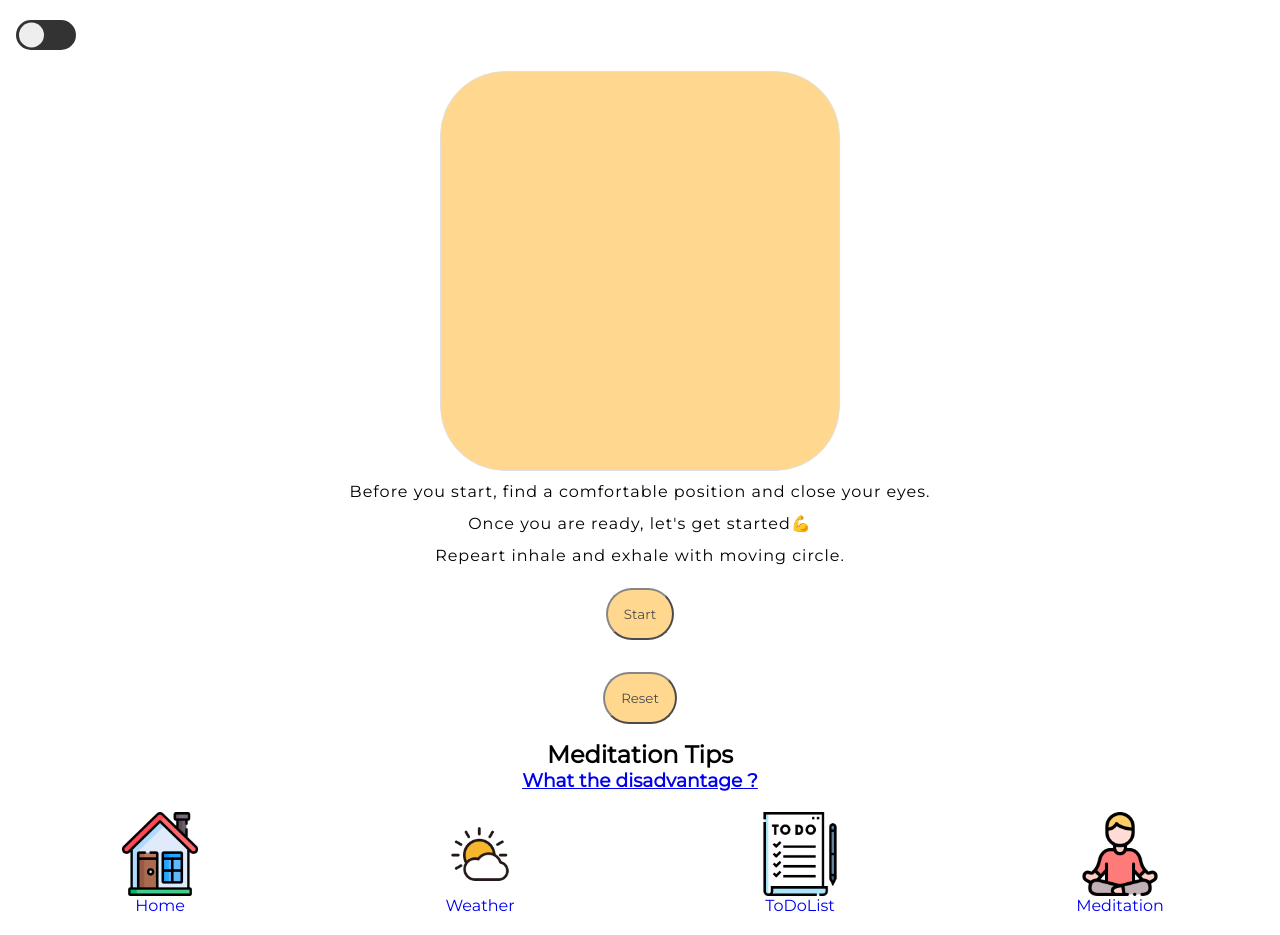
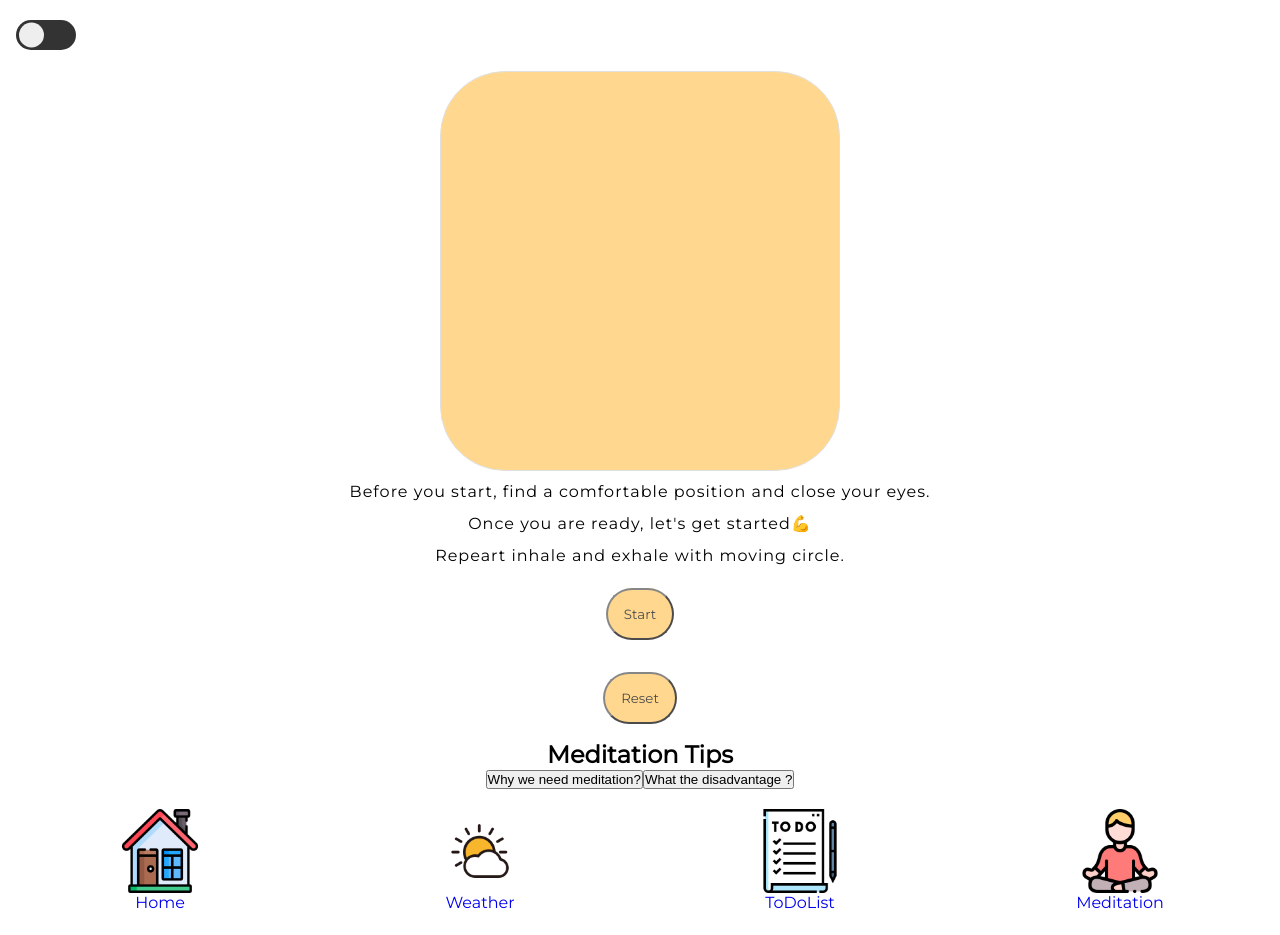
Before and after one commit to Kana-Fujihira/Morning-Routine-React-App, a React (Vite) app in the folder my-react-app/: page /meditation/1 in a window 1280 px wide. Built offline with nearby package versions, Linux system fonts and the light colour scheme.

Commit message:
fixed map inside of meditation.jsx

```diff
--- a/my-react-app/src/component/meditation_page/MeditationTips.jsx
+++ b/my-react-app/src/component/meditation_page/MeditationTips.jsx
@@ -1,40 +1,53 @@
-import { useState, useEffect } from "react";
-import { Link, useParams } from "react-router-dom";
-import meditationTipsData from "../../../data/meditationtips.json";
+import { useState } from "react";
 import PropTypes from "prop-types";
 function MeditationTips() {
-  const [tips, setTips] = useState([]); // State to store the selected tip
-  const { id } = useParams();
+  const [index, setIndex] = useState(null);
 
-  useEffect(() => {
-    // Filter the tip based on the id from the URL
-    const selectedTip = meditationTipsData.Tips.find(
-      (tip) => tip.id === parseInt(id)
-    );
-    setTips(selectedTip ? [selectedTip] : []);
-  }, [id]); // Re-run effect when id changes
+  const tips = [
+    {
+      title: "Why we need meditation?",
+      body: "Meditation improve self-control and sleeping",
+      id: 0,
+    },
+    {
+      title: "What the disadvantage ? ",
+      body: "It might be difficult to find a time and continue as daily routine at first",
+      id: 1,
+    },
+  ];
 
-  console.log(meditationTipsData);
-  console.log(id);
+  function handleClick(id) {
+    setIndex(id);
+  }
 
   return (
     <>
       <h2>Meditation Tips</h2>
-      {/* Render the selected tip */}
-      {tips.map((tip) => (
-        <div key={tip.id}>
-          <Link to={`/meditation/${tip.id}`}>
-            <h3>{tip.title}</h3>
-          </Link>
-        </div>
-      ))}
+      <div>
+        {index !== null ? (
+          <div>
+            <h2>{tips[0].title}</h2>
+            <p>{tips[0].body}</p>
+          </div>
+        ) : (
+          tips.map((tip) => (
+            <button
+              type="button"
+              key={tip.id}
+              onClick={() => handleClick(tip.id)}
+            >
+              {tip.title}
+            </button>
+          ))
+        )}
+      </div>
     </>
   );
 }
 
 MeditationTips.propTypes = {
   map: PropTypes.func.isRequired,
-  tips: PropTypes.string.isRequired,
+  tips: PropTypes.array.isRequired,
 };
 
 export default MeditationTips;
```
